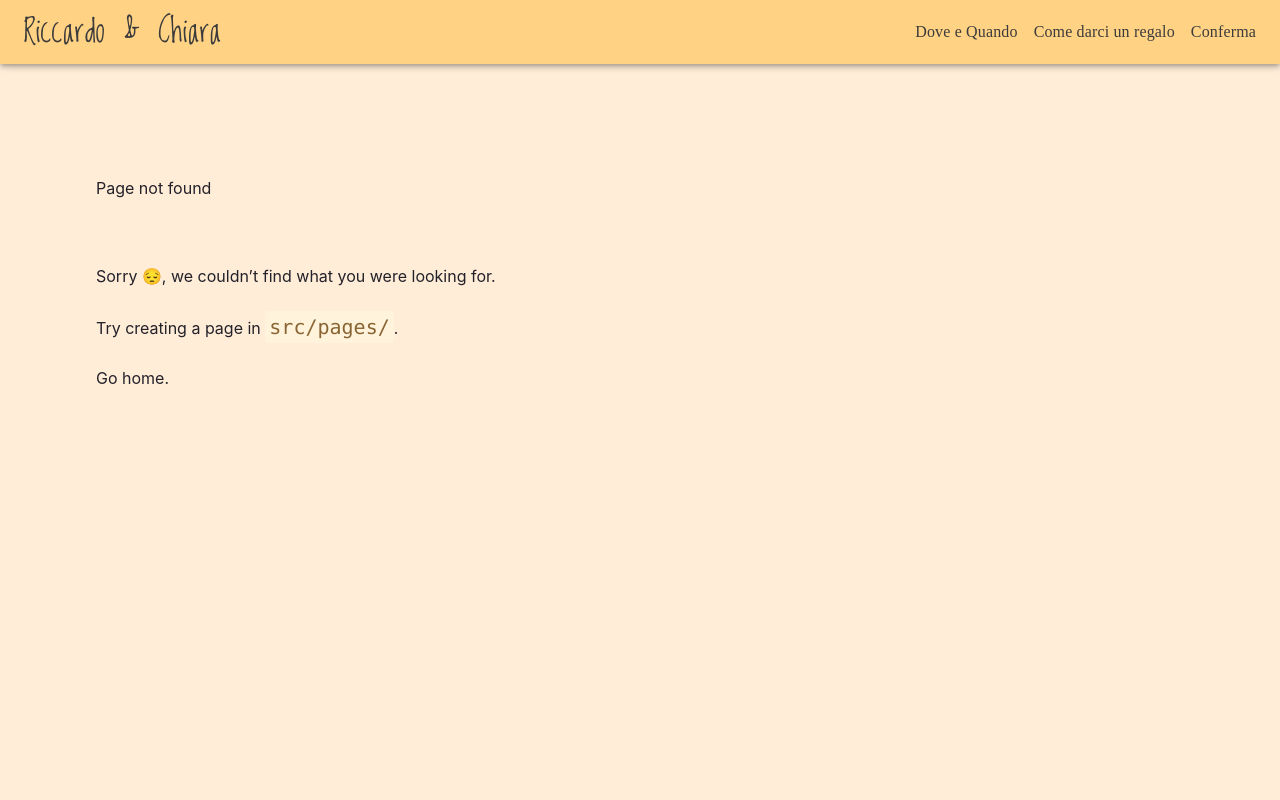
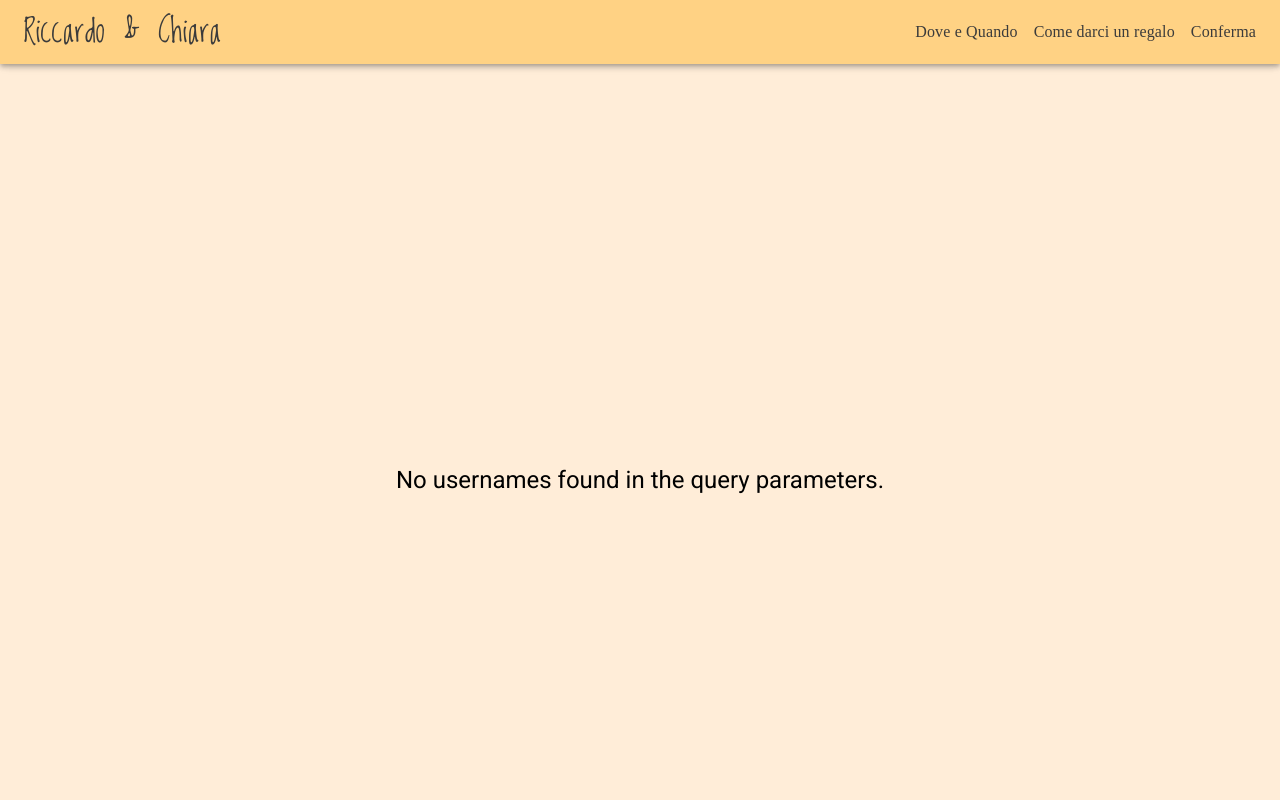
Before and after one commit to GabelliniRiccardo/wedding, a Gatsby site: page /welcome in a window 1280 px wide. Before the commit this address had no page. Shown: the top 800 px of the page. Built offline with nearby package versions, Linux system fonts and the light colour scheme; Gatsby itself is replaced by a stand-in of ours.

Commit message:
Added welcome.tsx

```diff
--- a/src/pages/index.tsx
+++ b/src/pages/index.tsx
@@ -1,6 +1,6 @@
 import * as React from 'react'
 import type { HeadFC, PageProps } from 'gatsby'
-import { Container, Typography } from '@mui/material'
+import { Container } from '@mui/material'
 import Layout from '../components/Layout/Layout'
 
 const IndexPage: React.FC<PageProps> = () => {
--- /dev/null
+++ b/src/pages/welcome.tsx
@@ -0,0 +1,40 @@
+// src/components/Welcome.js
+import React, { useEffect, useState } from 'react'
+import { Container, CssBaseline, Typography } from '@mui/material'
+import { useLocation } from '@reach/router'
+import Layout from '../components/Layout/Layout'
+
+const Welcome = () => {
+  const location = useLocation()
+  const [usernames, setUsernames] = useState<string[]>([])
+
+  useEffect(() => {
+    const searchParams = new URLSearchParams(location.search)
+    const usernamesParam = searchParams.get('usernames')
+
+    if (usernamesParam) {
+      const parsedUsernames = usernamesParam.split(',')
+      setUsernames(parsedUsernames)
+    }
+  }, [location.search])
+
+  const generateWelcomeMessage = () => {
+    if (usernames.length === 0) {
+      return 'No usernames found in the query parameters.'
+    }
+
+    return `Hello ${usernames.join(', ')}, welcome to our wedding!`
+  }
+
+  return (
+    <Layout>
+      <div className="h-screen flex items-center justify-center">
+        <Typography component="h1" variant="h5">
+          {generateWelcomeMessage()}
+        </Typography>
+      </div>
+    </Layout>
+  )
+}
+
+export default Welcome
```
